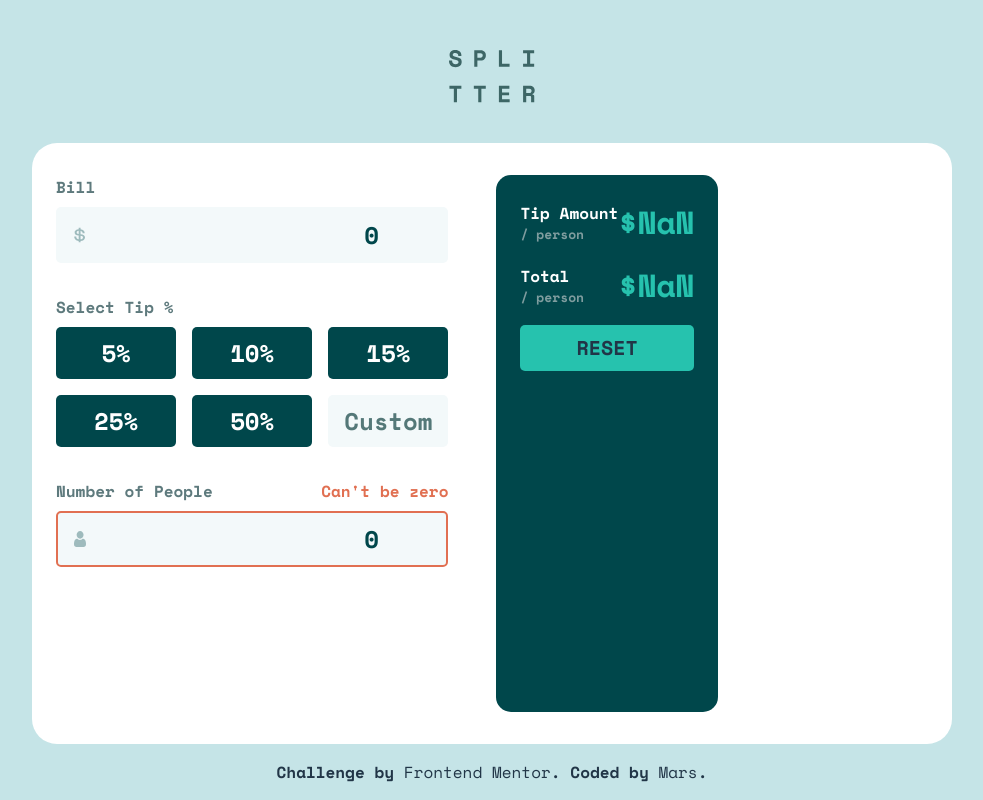
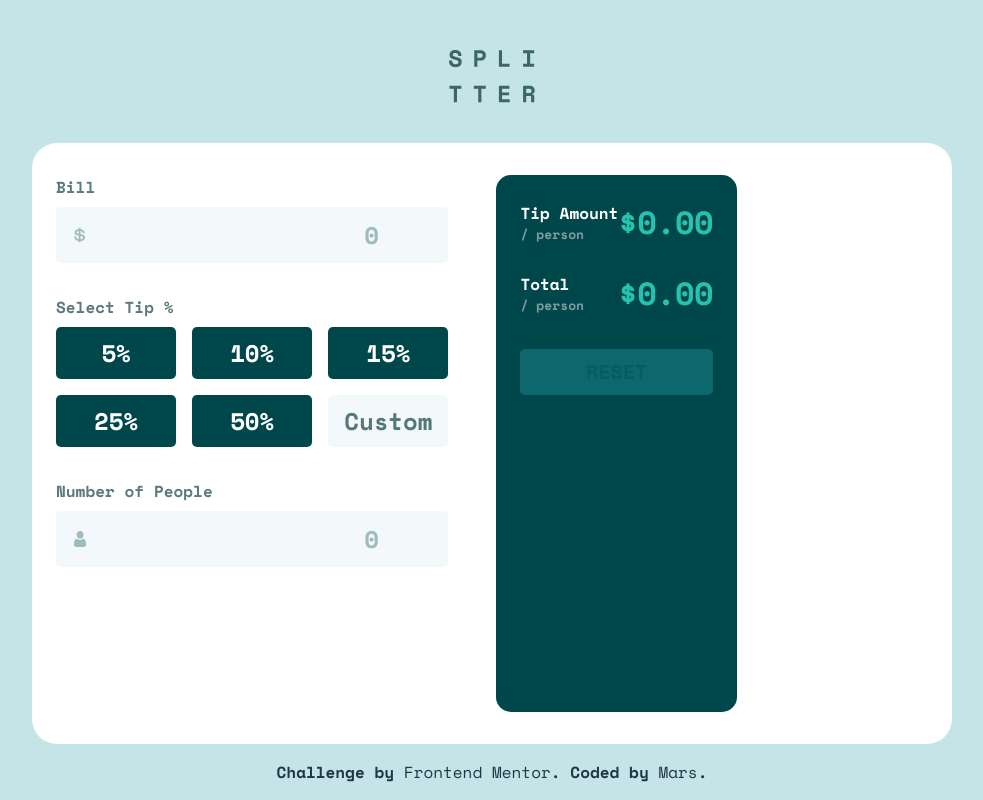
Before and after one commit to martinianol/tip-calculator-app, a React (Vite) app: page / in a window 1280 px wide. Shown: the whole page, without its empty margins (148-1131 px from the left). Built offline with nearby package versions, Linux system fonts and the light colour scheme.

Commit message:
Input Values WIP

```diff
--- a/src/Components/Form/Form.tsx
+++ b/src/Components/Form/Form.tsx
@@ -1,12 +1,13 @@
 import Input from "./Inputs/Input";
 import iconPerson from "../../../images/icon-person.svg";
 import iconDollar from "../../../images/icon-dollar.svg";
-import { useState, type FormEventHandler } from "react";
+import { type FormEventHandler } from "react";
 import TipButtonsInput from "./TipButtonsInput/TipButtonsInput";
 interface FormProps {
-  onChange: (keyValue: string, value: string) => void;
-  totalValue: number;
-  numberOfPeople: number;
+  onChange: (keyValue: string, value: string | number) => void;
+  totalValue: number | null;
+  numberOfPeople: number | null;
+  tipPercentage: number;
 }
 
 const PersonIcon = (
@@ -16,11 +17,15 @@ const DollarIcon = (
   <img src={iconDollar} alt="" className="w-3 h-4 max-w-none" />
 );
 
-const Form = ({ onChange, totalValue, numberOfPeople }: FormProps) => {
-  const [tipPercentage, setTipPercentage] = useState<number | string | null>(
-    null
-  );
-  const handleSelectTip = (val: number | string) => setTipPercentage(val);
+const Form = ({
+  onChange,
+  totalValue,
+  numberOfPeople,
+  tipPercentage,
+}: FormProps) => {
+  const handleSelectTip = (val: string | number) => {
+    onChange("tipPercentage", val);
+  };
 
   const handleSubmit: FormEventHandler<HTMLFormElement> = (e) =>
     e.preventDefault();
--- a/src/Components/Form/Inputs/Input.tsx
+++ b/src/Components/Form/Inputs/Input.tsx
@@ -1,7 +1,7 @@
 interface InputProps {
   label: string;
   id: string;
-  value: number;
+  value: number | null;
   onChange: (key: string, e: string) => void;
   icon?: React.ReactNode;
   isError?: boolean;
@@ -17,6 +17,7 @@ const Input = ({
   isError,
   errorMessage,
 }: InputProps) => {
+  console.log("Input Vlaue", value)
   return (
     <div className="flex flex-col gap-2">
       <label
@@ -38,8 +39,8 @@ const Input = ({
           type="number"
           id={id}
           placeholder="0"
-          className="bg-transparent text-preset3 text-right outline-none min-w-0 caret-green-400 text-green-900"
-          value={value}
+          className="bg-transparent text-preset3 text-right outline-none min-w-0 caret-green-400 text-green-900 placeholder-grey-300"
+          value={value ?? ""}
           onChange={(e) => onChange(id, e.target.value)}
           min={0}
         />
--- a/src/Components/Form/TipButtonsInput/TipButton/TipButton.tsx
+++ b/src/Components/Form/TipButtonsInput/TipButton/TipButton.tsx
@@ -3,7 +3,7 @@ import { twMerge } from "tailwind-merge";
 
 interface TipButtonProps {
   val: number | string;
-  onClick: (val: number | string) => void;
+  onClick: (val: string | number) => void;
   isActive?: boolean;
   isCustom?: boolean;
 }
--- a/src/Components/Form/TipButtonsInput/TipButtonsInput.tsx
+++ b/src/Components/Form/TipButtonsInput/TipButtonsInput.tsx
@@ -3,7 +3,7 @@ import TipButton from "./TipButton/TipButton";
 const PERCENTAGES_OPTIONS = [5, 10, 15, 25, 50, "Custom"];
 
 interface TipButtonsInputProps {
-  tipPercentage: string | number | null;
+  tipPercentage: number;
   onSelectTip: (val: string | number) => void;
 }
 
@@ -20,8 +20,8 @@ const TipButtonsInput = ({
             key={val}
             val={val}
             onClick={onSelectTip}
-            isActive={val === tipPercentage}
-            isCustom={typeof val === "string"}
+            isActive={val == tipPercentage}
+            isCustom={val === "Custom"}
           />
         ))}
       </div>
--- a/src/Components/Main/Main.tsx
+++ b/src/Components/Main/Main.tsx
@@ -3,8 +3,8 @@ import Form from "../Form/Form";
 import Results from "../Results/Results";
 
 const INITIAL_STATE = {
-  billValue: 0,
-  numberOfPeople: 0,
+  billValue: null,
+  numberOfPeople: null,
   tipPercentage: 0,
 };
 
@@ -13,15 +13,22 @@ const Main = () => {
 
   const { billValue, numberOfPeople, tipPercentage } = formValues;
 
-  const tipValuePerPerson = (billValue * tipPercentage) / 100 / numberOfPeople;
-  const totalPerPerson = tipValuePerPerson + billValue / numberOfPeople;
+  const tipValuePerPerson =
+    numberOfPeople === null || billValue === null || numberOfPeople === 0
+      ? 0
+      : (billValue * tipPercentage) / (100 * numberOfPeople);
+
+  const totalPerPerson =
+    numberOfPeople === null || billValue === null || numberOfPeople === 0
+      ? 0
+      : tipValuePerPerson + billValue / numberOfPeople;
 
   const handleReset = () => {
     console.log("handleReset");
     setFormValues(INITIAL_STATE);
   };
 
-  const handleInputChange = (key: string, value: string) => {
+  const handleInputChange = (key: string, value: string | number) => {
     console.log("handleInputChange", key, value);
     setFormValues((prevState) => {
       return {
@@ -31,17 +38,24 @@ const Main = () => {
     });
   };
 
+  const canReset = Object.keys(INITIAL_STATE).some(
+    (key) =>
+      formValues[key as keyof typeof INITIAL_STATE] !==
+      INITIAL_STATE[key as keyof typeof INITIAL_STATE]
+  );
   return (
     <main className="bg-white mt-10  px-6 py-8 flex flex-1 flex-col gap-8 rounded-t-[25px] md:rounded-[25px] md:min-w-[608px] md:mx-auto lg:flex-row lg:gap-12 lg:min-w-[920px]">
       <Form
         onChange={handleInputChange}
         totalValue={billValue}
         numberOfPeople={numberOfPeople}
+        tipPercentage={tipPercentage}
       />
       <Results
         onClick={handleReset}
         tipValue={tipValuePerPerson}
         totalValue={totalPerPerson}
+        canReset={canReset}
       />
     </main>
   );
--- a/src/Components/Results/IndividualResult.tsx
+++ b/src/Components/Results/IndividualResult.tsx
@@ -5,13 +5,19 @@ const IndividualResult = ({
   label: string;
   value?: number;
 }) => {
+  const displayValue = new Intl.NumberFormat("en-US", {
+    style: "decimal",
+    minimumFractionDigits: 2,
+    maximumFractionDigits: 2,
+  }).format(value);
+
   return (
     <div className="flex justify-between items-center">
       <div>
         <p className="text-primary-white text-preset5">{label}</p>
         <p className="text-grey-400 text-preset6">/ person</p>
       </div>
-      <p className="text-green-400 text-preset2">${value}</p>
+      <p className="text-green-400 text-preset2">${displayValue}</p>
     </div>
   );
 };
--- a/src/Components/Results/ResetButton.tsx
+++ b/src/Components/Results/ResetButton.tsx
@@ -11,7 +11,7 @@ const ResetButton = ({
 
   return (
     <button
-      className="bg-green-400 rounded-[5px] py-[8px] text-preset4 border-none hover:bg-green-200 disabled:bg-green-750 disabled:cursor-none"
+      className="bg-green-400 rounded-[5px] py-[8px] text-preset4 text-green-800 border-none hover:bg-green-200 hover:text-green-900 disabled:bg-green-750 disabled:cursor-none"
       onClick={handleClick}
       disabled={disabled}
     >
--- a/src/Components/Results/Results.tsx
+++ b/src/Components/Results/Results.tsx
@@ -5,17 +5,20 @@ const Results = ({
   onClick,
   tipValue,
   totalValue,
+  canReset
 }: {
   onClick: () => void;
   tipValue: number;
   totalValue: number;
+  canReset: boolean;
 }) => {
-  const disableResetButton = tipValue === 0 && totalValue === 0;
   return (
-    <div className="flex flex-col gap-4 p-6 bg-green-900 rounded-[15px]">
-      <IndividualResult label="Tip Amount" value={tipValue} />
-      <IndividualResult label="Total" value={totalValue} />
-      <ResetButton onClick={onClick} disabled={disableResetButton} />
+    <div className="flex flex-col gap-8 p-6 bg-green-900 rounded-[15px]">
+      <div className="flex flex-col gap-6">
+        <IndividualResult label="Tip Amount" value={tipValue} />
+        <IndividualResult label="Total" value={totalValue} />
+      </div>
+      <ResetButton onClick={onClick} disabled={!canReset} />
     </div>
   );
 };
--- a/src/index.css
+++ b/src/index.css
@@ -46,9 +46,7 @@ button {
   cursor: pointer;
   transition: border-color 0.25s;
 }
-button:hover {
-  border-color: #646cff;
-}
+
 
 @media (prefers-color-scheme: light) {
   :root {
```
